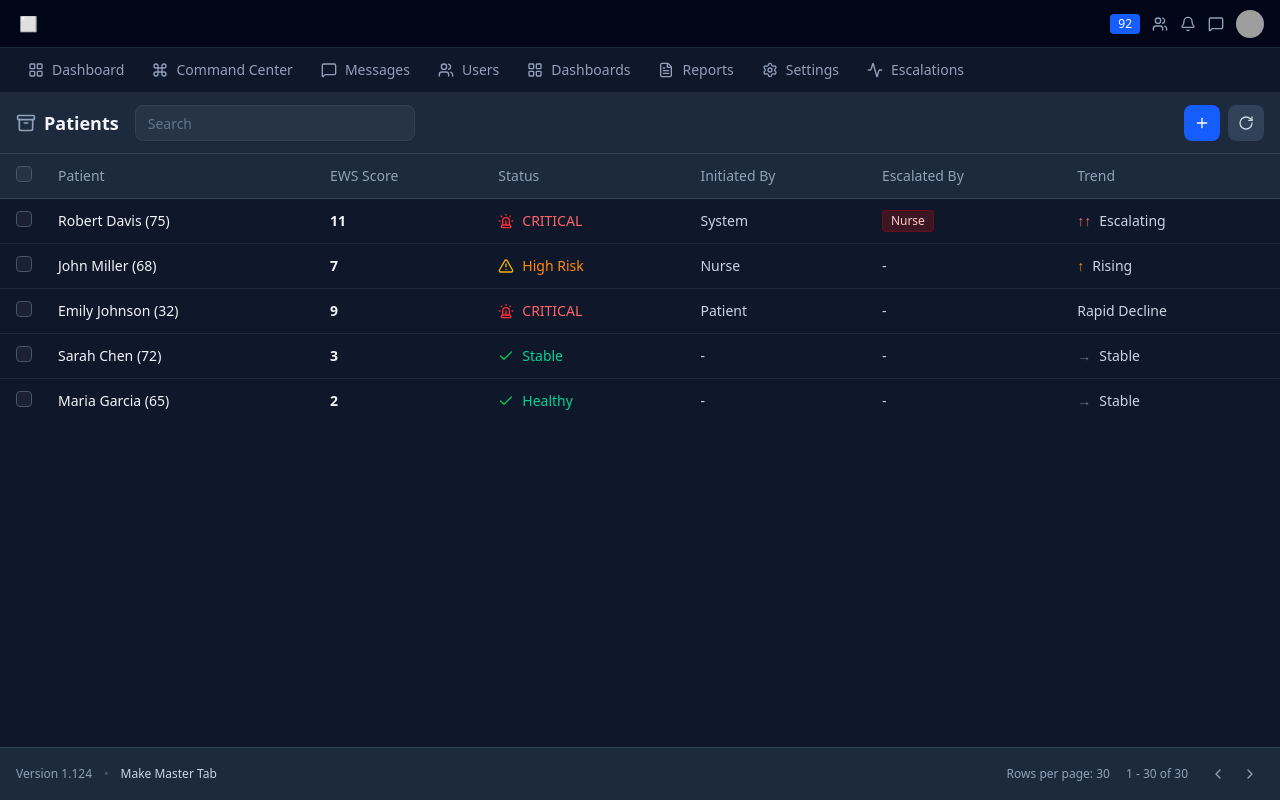
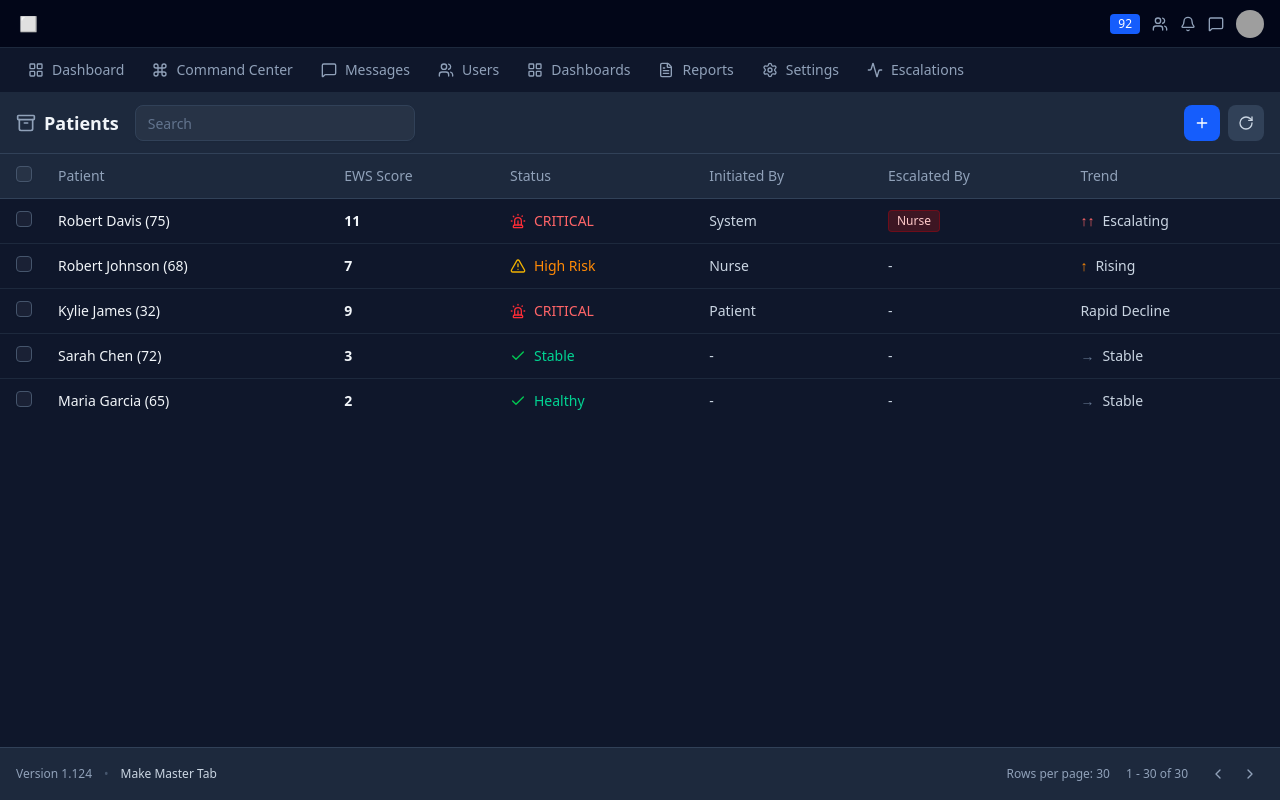
Before and after one commit to shahzaman900/chi-dha, a Next.js app: page / in a window 1280 px wide. Built offline with nearby package versions, Linux system fonts and the light colour scheme; grey boxes are pictures that could not be loaded.

Commit message:
feat: Update patient names across data files and add daily monitoring details to patient 2's care plan.

```diff
--- a/components/phr-modal-details.tsx
+++ b/components/phr-modal-details.tsx
@@ -196,7 +196,7 @@ export function PhrModalDetails({ patient, view = 'default' }: { patient: PhrDat
                                         </div>
                                         <div className="flex justify-end">
                                             <div className="bg-[#155dfc] text-white p-3 rounded-lg rounded-tr-none max-w-[80%] text-sm shadow-md">
-                                                <p className="font-bold text-emerald-200 text-xs mb-1 text-right">John Miller</p>
+                                                <p className="font-bold text-emerald-200 text-xs mb-1 text-right">Robert Johnson</p>
                                                 {step.patient}
                                             </div>
                                         </div>
--- a/data/patients.json
+++ b/data/patients.json
@@ -12,7 +12,7 @@
   },
   {
     "id": "2",
-    "name": "John Miller",
+    "name": "Robert Johnson",
     "age": 68,
     "ewsScore": 7,
     "status": "High Risk",
@@ -21,7 +21,7 @@
   },
   {
     "id": "3",
-    "name": "Emily Johnson",
+    "name": "Kylie James",
     "age": 32,
     "ewsScore": 9,
     "status": "CRITICAL",
--- a/data/phr-data.json
+++ b/data/phr-data.json
@@ -92,7 +92,7 @@
   {
     "patientId": "2",
     "profile": {
-      "name": "John Miller",
+      "name": "Robert Johnson",
       "age": 68,
       "conditions": ["Heart failure", "Hypertension"],
       "living": "With wife",
@@ -270,6 +270,15 @@
                         "Fluid restriction: 2L/day",
                         "Schedule dietary consult"
                     ]
+                },
+                {
+                    "name": "4. Daily Monitoring:",
+                    "items": [
+                        "Weight: Same time, same scale",
+                        "Blood pressure: AM & PM",
+                        "Symptoms: SOB, edema, fatigue",
+                        "Alert if weight ↑2 lbs in 24hrs"
+                    ]
                 }
             ]
         },
@@ -312,7 +321,7 @@
 
     "patientId": "3",
     "profile": {
-      "name": "Emily Johnson",
+      "name": "Kylie James",
       "age": 32,
       "conditions": ["None (Healthy)"],
       "living": "Single, Apartment",
```
